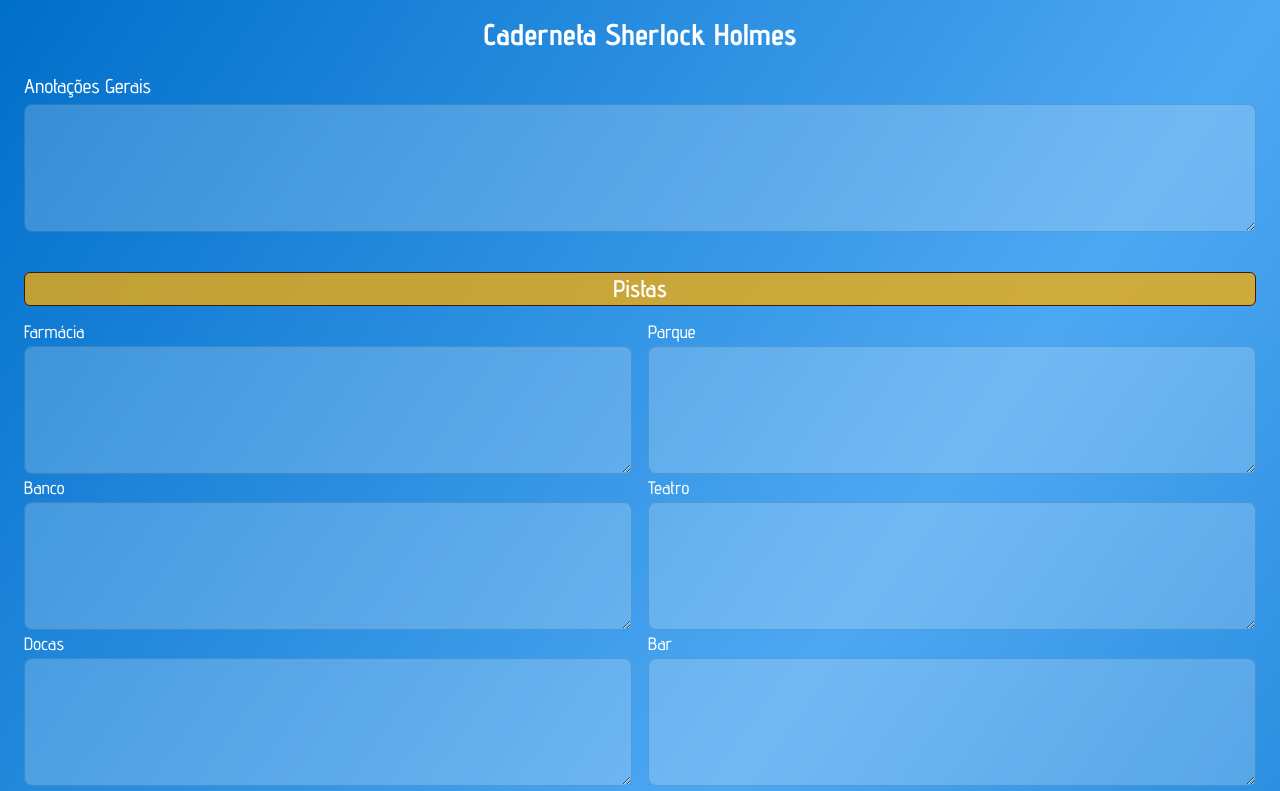
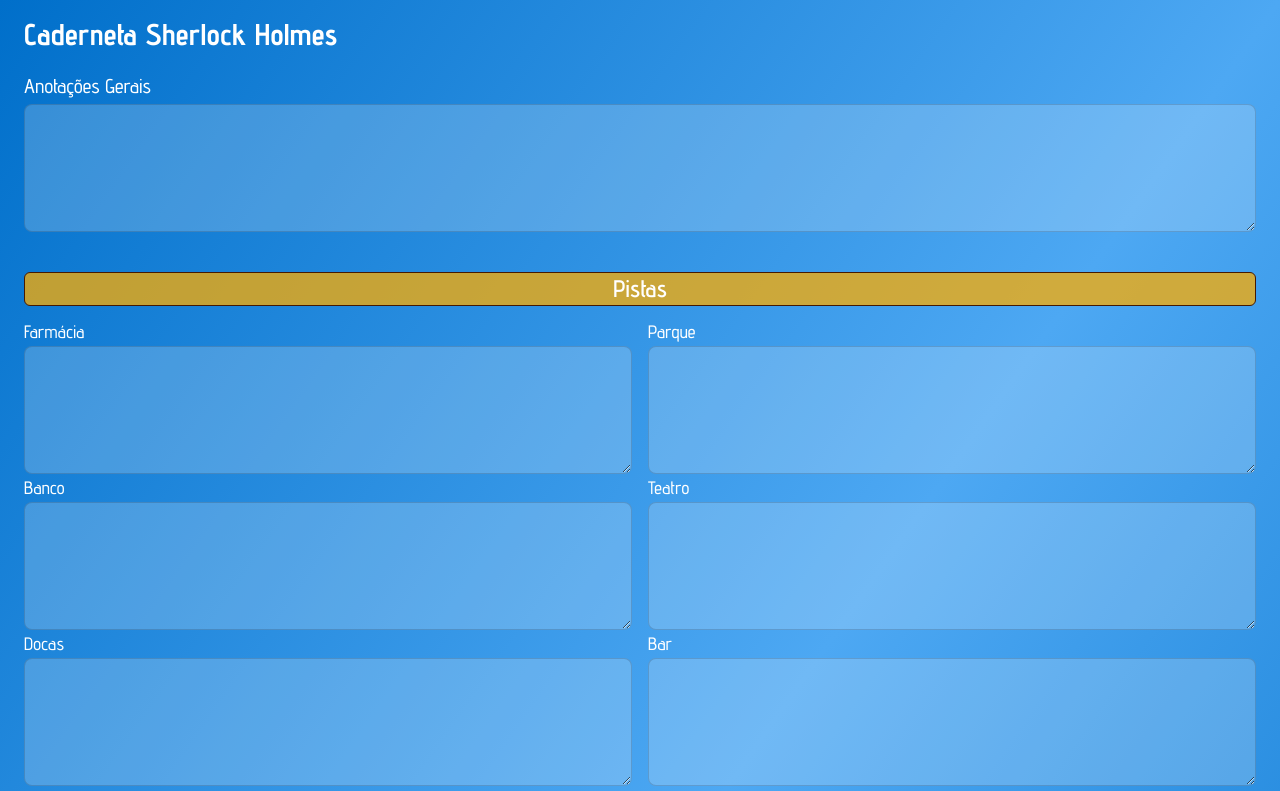
Before and after one commit to Adadezer/scotland-yard, a Next.js app: page /notebookNotes in a window 1280 px wide. Shown: the top 791 px of the page. Built offline with nearby package versions, Linux system fonts and the light colour scheme.

Commit message:
refactor: text centering

```diff
--- a/src/app/cases/page.tsx
+++ b/src/app/cases/page.tsx
@@ -7,7 +7,7 @@
 function Cases() {
   return (
     <div className="flex flex-col h-screen justify-center items-center gap-3 bg-gradient-to-br from-[#006fca] via-[#399ef1] to-[#006fca] text-white">
-      <div className="flex text-2xl mb-4 items-center font-semibold">
+      <div className="flex text-2xl text-center mb-4 font-semibold">
         Escolha um caso para ser resolvido!
       </div>
       {listCases.map((cases) => (
--- a/src/app/notebookNotes/page.tsx
+++ b/src/app/notebookNotes/page.tsx
@@ -20,7 +20,7 @@
   return (
     <div className="bg-gradient-to-br from-[#006fca] via-[#4da8f3] to-[#006fca] text-white min-h-screen px-4 py-2">
       <div className="flex flex-col p-2">
-        <div className="flex justify-center text-3xl font-bold mb-5">
+        <div className="flex text-center text-3xl font-bold mb-5">
           Caderneta Sherlock Holmes
         </div>
         <label className="form-control font-medium">
```
